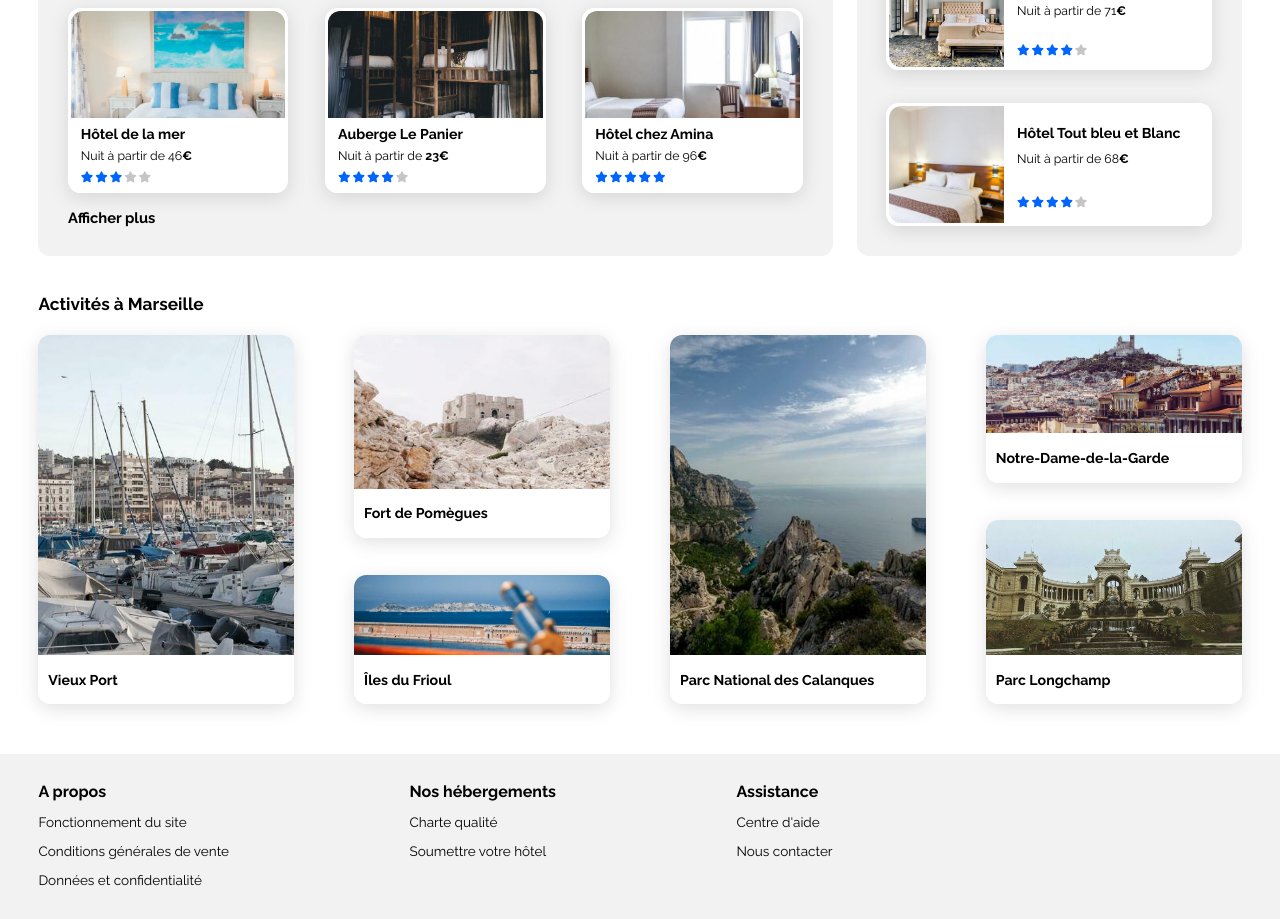
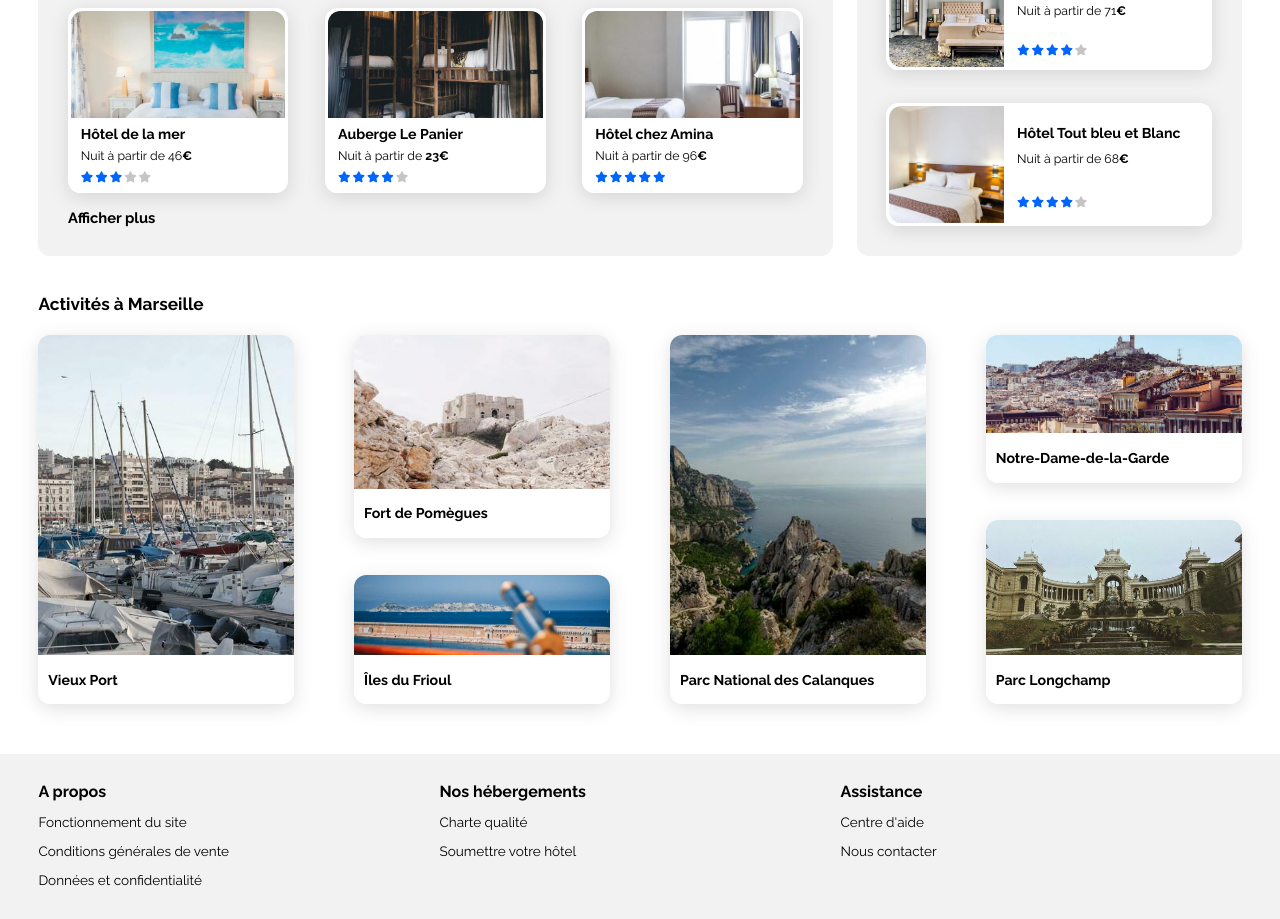
Before and after one commit to vzamboulingame/openclassrooms-projet-02, a plain HTML site: page index.html in a window 1280 px wide. Shown: the part 651-1570 px from the top of the page. Drawn offline with Linux system fonts and the light colour scheme.

Commit message:
Refactored html & css code of footer :
- Removed unused -nav ids
- Changed footer-container id to class
- Removed flex column gap
- Added dynamic 1/3 width to each .footer-nav

```diff
--- a/css/style.css
+++ b/css/style.css
@@ -374,6 +374,16 @@ form {
 * CLASS - FOOTER
 *****************************************/
 
+.footer-container {
+  align-items: flex-start;
+  justify-content: flex-start;
+  padding: 3em 0;
+}
+
+.footer-nav {
+  width: calc(100% / 3);
+}
+
 .footer-nav-title {
   font-size: 2.6rem;
 }
@@ -563,16 +573,6 @@ form {
 }
 
 /*****************************************
-* ID - FOOTER
-*****************************************/
-
-#footer-container {
-  align-items: flex-start;
-  column-gap: 15%;
-  padding: 3em 0;
-}
-
-/*****************************************
 * MEDIA QUERIES
 *****************************************/
 
--- a/index.html
+++ b/index.html
@@ -306,8 +306,8 @@
   </main>
 
   <footer>
-    <div class="container" id="footer-container">
-      <nav class="footer-nav" id="about-nav">
+    <div class="container footer-container">
+      <nav class="footer-nav">
         <h3 class="footer-nav-title">A propos</h3>
         <ul class="footer-list">
           <li class="footer-list-item"><a href="#">Fonctionnement du site</a></li>
@@ -315,14 +315,14 @@
           <li class="footer-list-item"><a href="#">Données et confidentialité</a></li>
         </ul>
       </nav>
-      <nav class="footer-nav" id="accommodations-nav">
+      <nav class="footer-nav">
         <h3 class="footer-nav-title">Nos hébergements</h3>
         <ul class="footer-list">
           <li class="footer-list-item"><a href="#">Charte qualité</a></li>
           <li class="footer-list-item"><a href="#">Soumettre votre hôtel</a></li>
         </ul>
       </nav>
-      <nav class="footer-nav" id="assistance-nav">
+      <nav class="footer-nav">
         <h3 class="footer-nav-title">Assistance</h3>
         <ul class="footer-list">
           <li class="footer-list-item"><a href="#">Centre d'aide</a></li>
```
